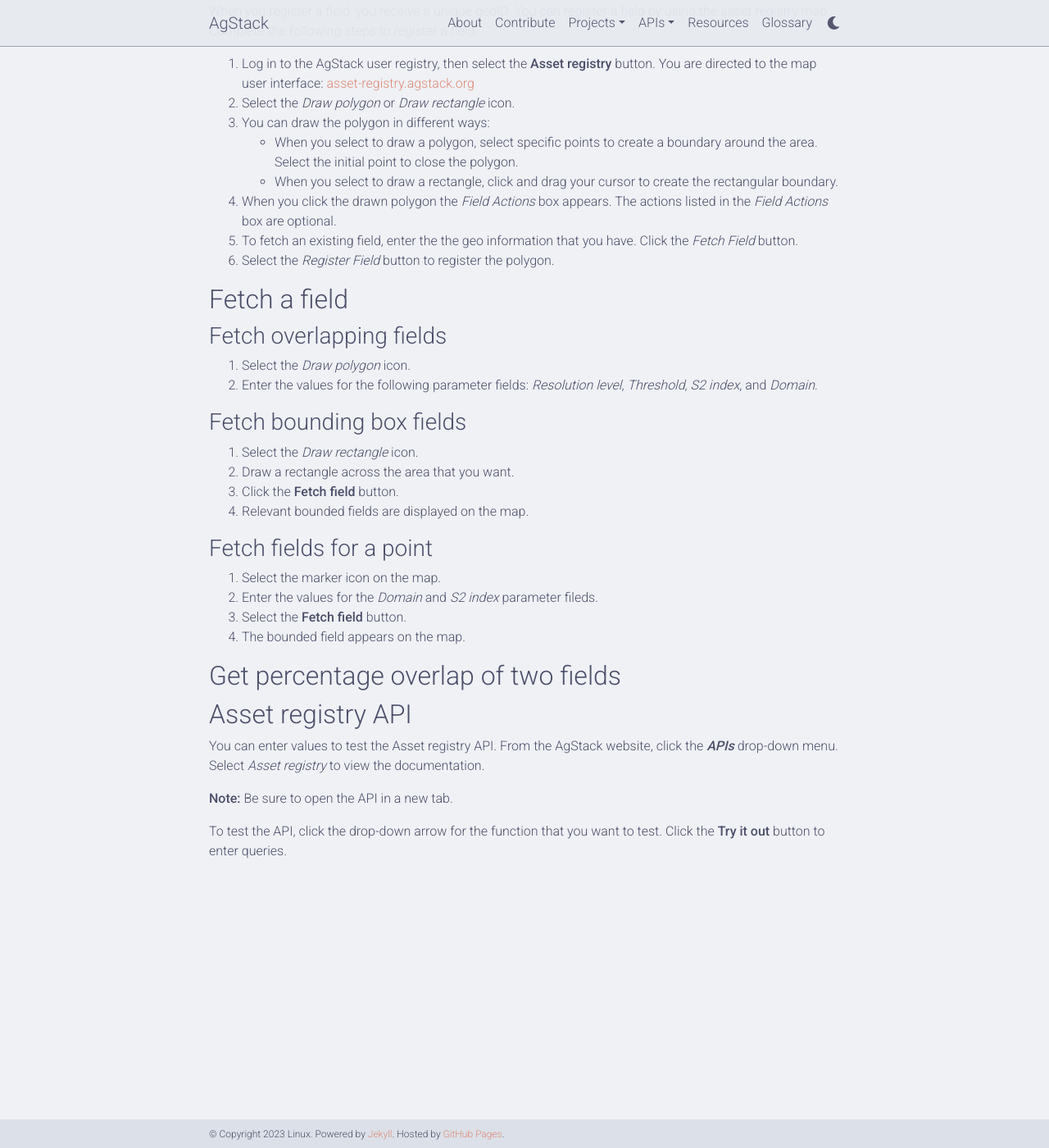
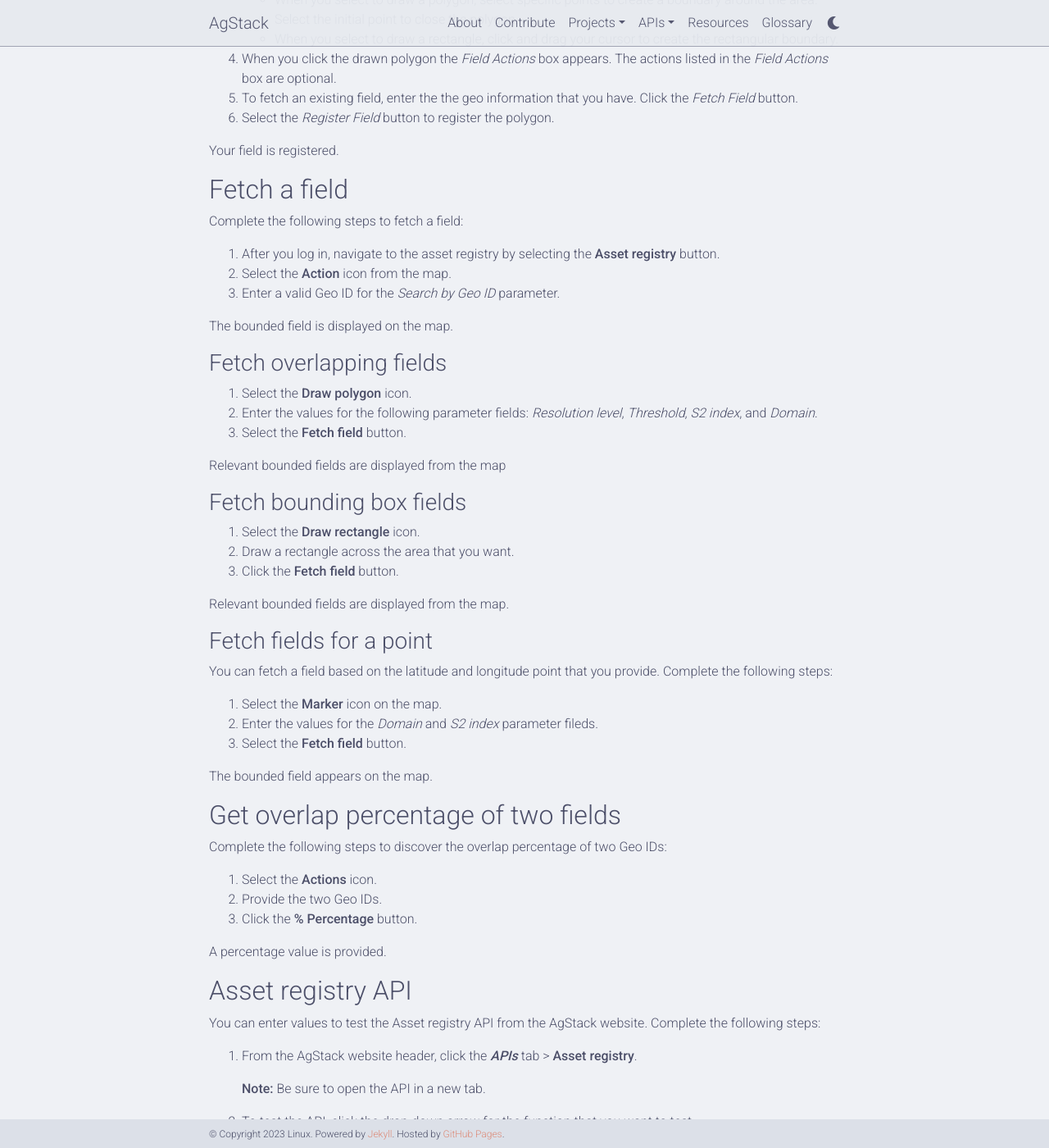
Before and after one commit to vmbrasseur/agstack-website, a Jekyll site: the page built from _pages/asset_registry.md, in a window 1280 px wide and 1400 px high, scrolled down 617 px. Shown: the whole window at 82% size. Built offline with Jekyll 4.4.1, drawn with Linux system fonts in a browser that asks for light colours; comment, search, counter and statistics services are not loaded; a style sheet for code colours, icons or effects is not loaded; some of the changed text lies outside the part shown.

Commit message:
Update asset_registry.md
updating docs

```diff
--- a/_pages/asset_registry.md
+++ b/_pages/asset_registry.md
@@ -14,12 +14,6 @@
 <!--If this prereq is required, what command should the user run to verify the installation?-->
 * Verify that the S2 Geometry library is installed on your local environment. See [S2 Geometry Quick Start](https://s2geometry.io/devguide/cpp/quickstart).
 
-## Search for an exisiting asset
-
-You can search for specific assets by entering the geospatial information for your polygon. After you query your polygon, you receive a 256-byte/16-Char alphanumeric unique ID. You can view only the assets that are available from your user account.
-
-To find out the percentage overlap of two Geo IDs, enter the specific Geo IDs that you want to check.
-
 ## Register a field
 
 When you register a field, you receive a unique geoID. You can register a field by using the asset registry map. Complete the following steps to register a field:
@@ -33,42 +27,61 @@
 5. To fetch an existing field, enter the the geo information that you have. Click the _Fetch Field_ button.
 6. Select the _Register Field_ button to register the polygon.
 
+Your field is registered.
+
 ## Fetch a field
 
+Complete the following steps to fetch a field:
+
+1. After you log in, navigate to the asset registry by selecting the **Asset registry** button.
+2. Select the **Action** icon from the map.
+3. Enter a valid Geo ID for the _Search by Geo ID_ parameter.
+
+The bounded field is displayed on the map.
 
 ### Fetch overlapping fields
 
-1. Select the _Draw polygon_ icon.
+1. Select the **Draw polygon** icon.
 2. Enter the values for the following parameter fields: _Resolution level_, _Threshold_, _S2 index_, and _Domain_.
+3. Select the **Fetch field** button.
 
-
+Relevant bounded fields are displayed from the map
 
 ### Fetch bounding box fields
 
-1.  Select the _Draw rectangle_ icon.
+1.  Select the **Draw rectangle** icon.
 2.  Draw a rectangle across the area that you want.
 3.  Click the **Fetch field** button.
-4.  Relevant bounded fields are displayed on the map.
+
+Relevant bounded fields are displayed from the map.
 
 ### Fetch fields for a point
 
-1. Select the marker icon on the map.
+You can fetch a field based on the latitude and longitude point that you provide. Complete the following steps:
+
+1. Select the **Marker** icon on the map.
 2. Enter the values for the _Domain_ and _S2 index_ parameter fileds.
 3. Select the **Fetch field** button.
-4. The bounded field appears on the map.
 
+The bounded field appears on the map.
 
-## Get percentage overlap of two fields
+## Get overlap percentage of two fields
 
+Complete the following steps to discover the overlap percentage of two Geo IDs:
 
+1. Select the **Actions** icon.
+2. Provide the two Geo IDs.
+3. Click the **% Percentage** button.
 
-
-
+A percentage value is provided.
 
 ## Asset registry API
 
-You can enter values to test the Asset registry API. From the AgStack website, click the **_APIs_** drop-down menu. Select _Asset registry_ to view the documentation.
+You can enter values to test the Asset registry API from the AgStack website. Complete the following steps:
 
-**Note:** Be sure to open the API in a new tab.
+1. From the AgStack website header, click the **_APIs_** tab > **Asset registry**.
 
-To test the API, click the drop-down arrow for the function that you want to test. Click the **Try it out** button to enter queries.
+   **Note:** Be sure to open the API in a new tab.
+
+2. To test the API, click the drop-down arrow for the function that you want to test.
+3. Click the **Try it out** button to enter queries.
```
